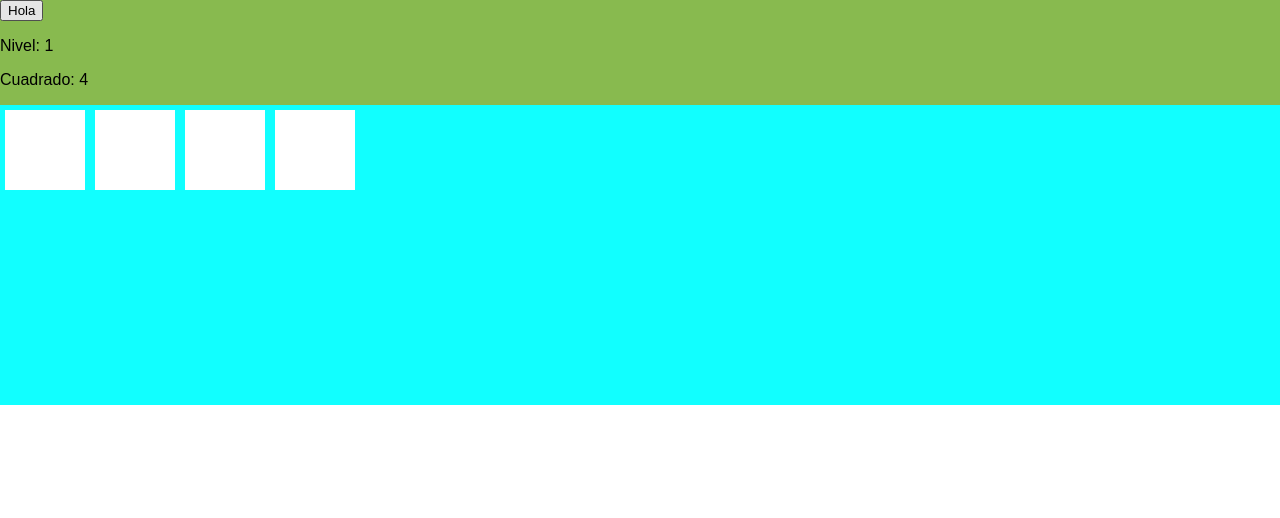
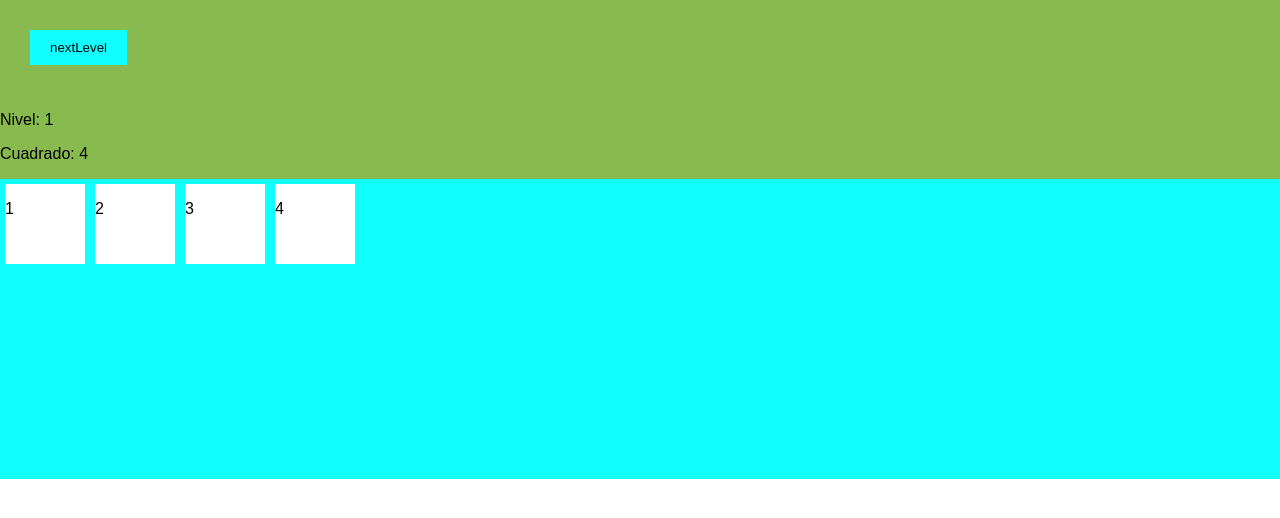
Before and after one commit to AngelVasquezNep/tyler, a React (Create React App) app: page / in a window 1280 px wide. Shown: the top 518 px of the page. Built offline with nearby package versions, Linux system fonts and the light colour scheme.

Commit message:
Se agrega Class Cuadrado

```diff
--- a/src/App.jsx
+++ b/src/App.jsx
@@ -1,4 +1,5 @@
 import React, { Component } from 'react';
+import Cuadrado from './components/Cuadrados'
 import { colorRandom, numRandom } from './services/random'
 import llenarArray from './services/llenarArray'
 import './css/AppContainer.css'
@@ -41,17 +42,26 @@ class App extends Component {
     this.nextLevel()
   }
 
+  handleClickCuadrado (id) {
+    console.log("ID: " + id)
+  }
+
   render() {
     return (
       <div style = {this.backgroundColor} >
-        <button onClick={this.handleClick}> Hola </button>
+        <button
+              style={{padding:'10px 20px', background: "#1ff", border:'none', margin: '30px'}}
+              onClick={this.handleClick}> nextLevel </button>
         <p> Nivel: {this.state.nivel} </p>
         <p> Cuadrado: {this.state.cuadrados.length} </p>
 
         <div className="Cuadrado-container">
           {
             this.state.cuadrados.map((item, index)=>{
-              return <p className="Cuadrado" key={index}></p>
+              return <Cuadrado id={item}
+                               key={index}
+                               handleClick = {this.handleClickCuadrado}
+                               />
             })
           }
         </div>
--- /dev/null
+++ b/src/components/Cuadrados.jsx
@@ -0,0 +1,19 @@
+import React, {Component} from 'react'
+
+class Cuadrados extends Component {
+
+  handleClick = () => {
+    this.props.handleClick(this.props.id)
+  }
+
+  render() {
+    return(
+    <div className="Cuadrado" onClick = {this.handleClick} >
+      <p> {this.props.id} </p>
+    </div>
+    )
+  }
+}
+
+
+export default Cuadrados
--- a/src/services/llenarArray.js
+++ b/src/services/llenarArray.js
@@ -1,11 +1,7 @@
 const llenarArray = (newSize, oldSize, oldArray) => {
-  // let object = oldArray
   for (oldSize; oldSize < newSize; oldSize++ ) {
-    // object.push(oldSize)
     oldArray.push(oldSize+1)
-    console.log("1")
   }
-  // return object
   return oldArray
 }
 
```
